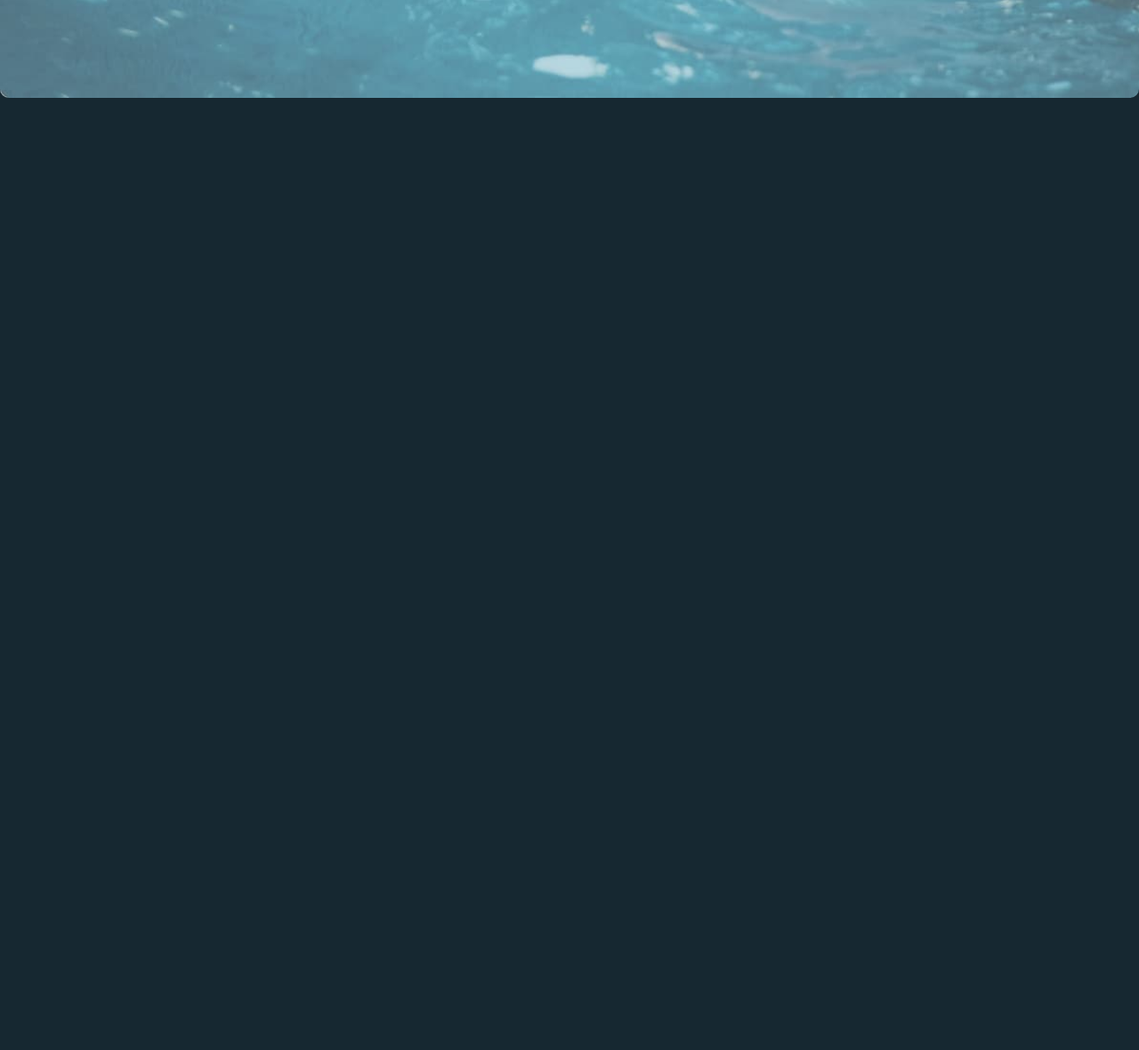
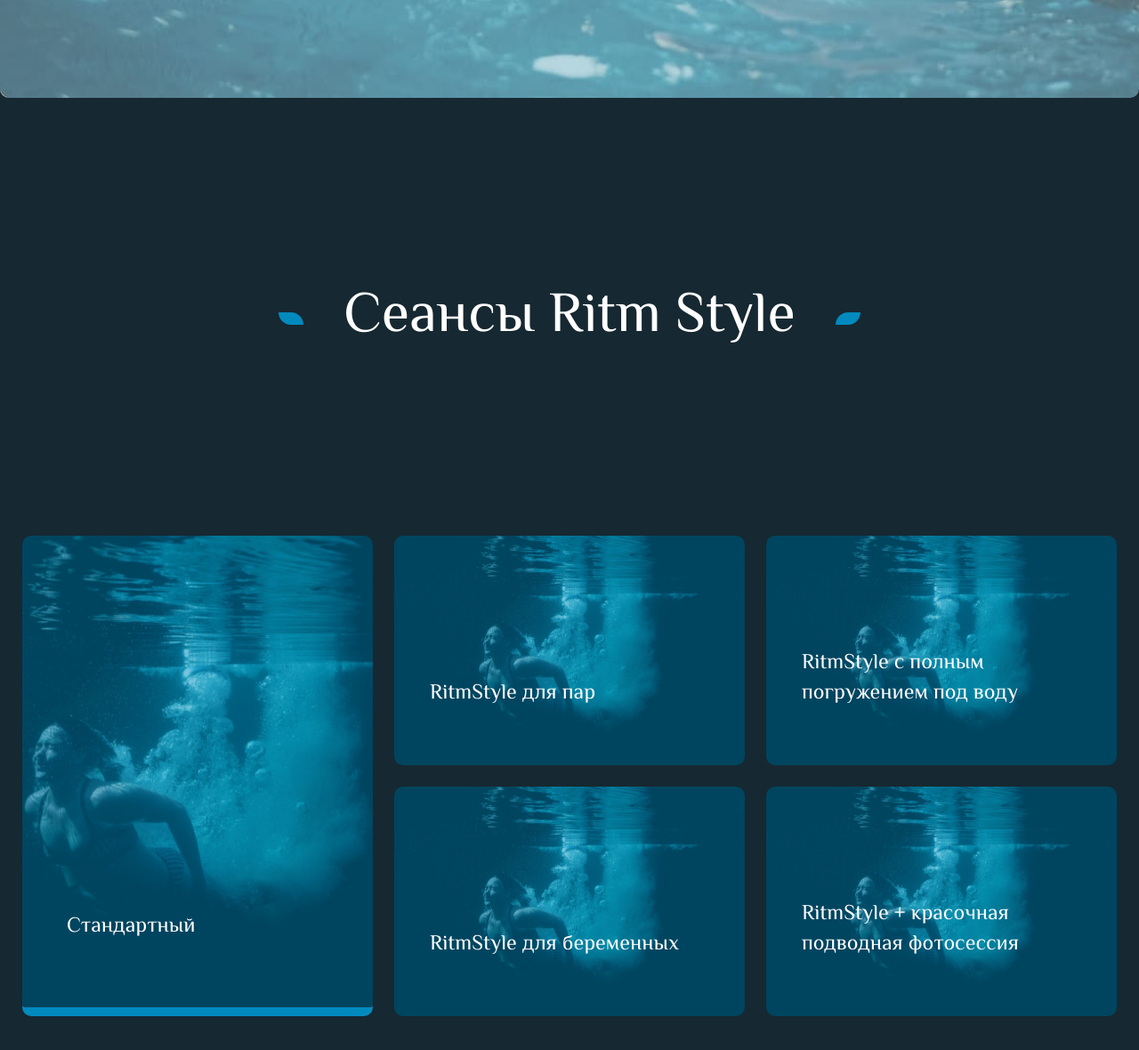
Before and after one commit to adelinakalykova/ritm--style, a plain HTML site: page index.html in a window 1280 px wide. Shown: the part 678-1858 px from the top of the page at 89% size. Before the commit the page ends 938 px from the top, so only its background shows below. Drawn offline with Linux system fonts and the light colour scheme.

Commit message:
Добавляет блок sessions и исправляет некоторые ошибки

```diff
--- a/index.html
+++ b/index.html
@@ -55,6 +55,32 @@
           </div>
         </div>
       </section>
+      <section class="session">
+        <div class="session-top">
+          <h2 class="title session-title">Сеансы Ritm Style</h2>
+        </div>
+        <div class="container session-container">
+          <div class="session-item">
+            <h3 class="session-item-title">Стандартный</h3>
+          </div>
+          <div class="session-item">
+            <h3 class="session-item-title">RitmStyle для пар</h3>
+          </div>
+          <div class="session-item">
+            <h3 class="session-item-title">
+              RitmStyle с полным погружением под воду
+            </h3>
+          </div>
+          <div class="session-item">
+            <h3 class="session-item-title">RitmStyle для беременных</h3>
+          </div>
+          <div class="session-item">
+            <h3 class="session-item-title">
+              RitmStyle + красочная подводная фотосессия
+            </h3>
+          </div>
+        </div>
+      </section>
     </main>
   </body>
 </html>
--- a/scss/blocks/_banner.scss
+++ b/scss/blocks/_banner.scss
@@ -6,7 +6,7 @@
   &-container {
     padding-top: 136px;
     padding-bottom: 210px;
-    background-image: url("/images/banner-img.jpg");
+    background-image: url("../images/banner-img.jpg");
     background-repeat: no-repeat;
     background-size: cover;
     border-radius: 10px;
@@ -40,11 +40,11 @@
     text-align: center;
 
     &::before {
-      background-image: url(/images/title-leaf-l-white.svg);
+      background-image: url(../images/title-leaf-l-white.svg);
     }
 
     &::after {
-      background-image: url(/images/title-leaf-r-white.svg);
+      background-image: url(../images/title-leaf-r-white.svg);
     }
   }
 }
--- /dev/null
+++ b/scss/blocks/_session.scss
@@ -0,0 +1,51 @@
+@import "../vars";
+
+.session {
+  padding-bottom: 150px;
+
+  &-top {
+    display: flex;
+    justify-content: center;
+    padding-bottom: 100px;
+  }
+
+  &-title {
+    margin-bottom: 100px;
+  }
+  &-container {
+    display: grid;
+    grid-template-columns: repeat(3, 4fr);
+    grid-template-rows: repeat(2, 258px);
+    gap: 24px;
+  }
+
+  &-item {
+    background-image: url(../images/session-img.jpg);
+    background-position: center;
+    background-size: cover;
+    border-radius: 10px;
+    overflow: hidden;
+    padding: 40px;
+    display: flex;
+    flex-direction: column;
+    justify-content: flex-end;
+  }
+  &-item:first-child {
+    grid-row-start: 1;
+    grid-row-end: 3;
+    background-image: url(../images/session1.jpg);
+    background-position: center;
+    background-size: cover;
+    padding: 50px;
+    border-bottom: 10px solid $accent;
+  }
+
+  &-item-title {
+    color: $white;
+    font-family: $title-font;
+    font-size: 24px;
+    font-weight: 400;
+    line-height: 140%;
+    text-align: left;
+  }
+}
--- a/scss/blocks/_title.scss
+++ b/scss/blocks/_title.scss
@@ -1,6 +1,7 @@
 @import "../vars";
 
 .title {
+  display: inline-block;
   color: $white;
   font-family: $title-font;
   font-size: 64px;
@@ -20,7 +21,7 @@
     left: 0;
     top: 50%;
     transform: translateY(-50%);
-    background-image: url(/images/title-leaf-l.svg);
+    background-image: url(../images/title-leaf-l.svg);
     background-repeat: no-repeat;
     background-size: cover;
   }
@@ -33,7 +34,7 @@
     right: 0;
     top: 50%;
     transform: translateY(-50%);
-    background-image: url(/images/title-leaf-r.svg);
+    background-image: url(../images/title-leaf-r.svg);
     background-repeat: no-repeat;
     background-size: cover;
   }
--- a/scss/style.scss
+++ b/scss/style.scss
@@ -3,3 +3,4 @@
 @import "./blocks/header";
 @import "./blocks/title";
 @import "./blocks/banner";
+@import "./blocks/session"
```
Also changed, not shown: scss/_base.scss (+7 -7 lines), css/style.css, images/session-img.jpg (added), images/session1.jpg (added).
